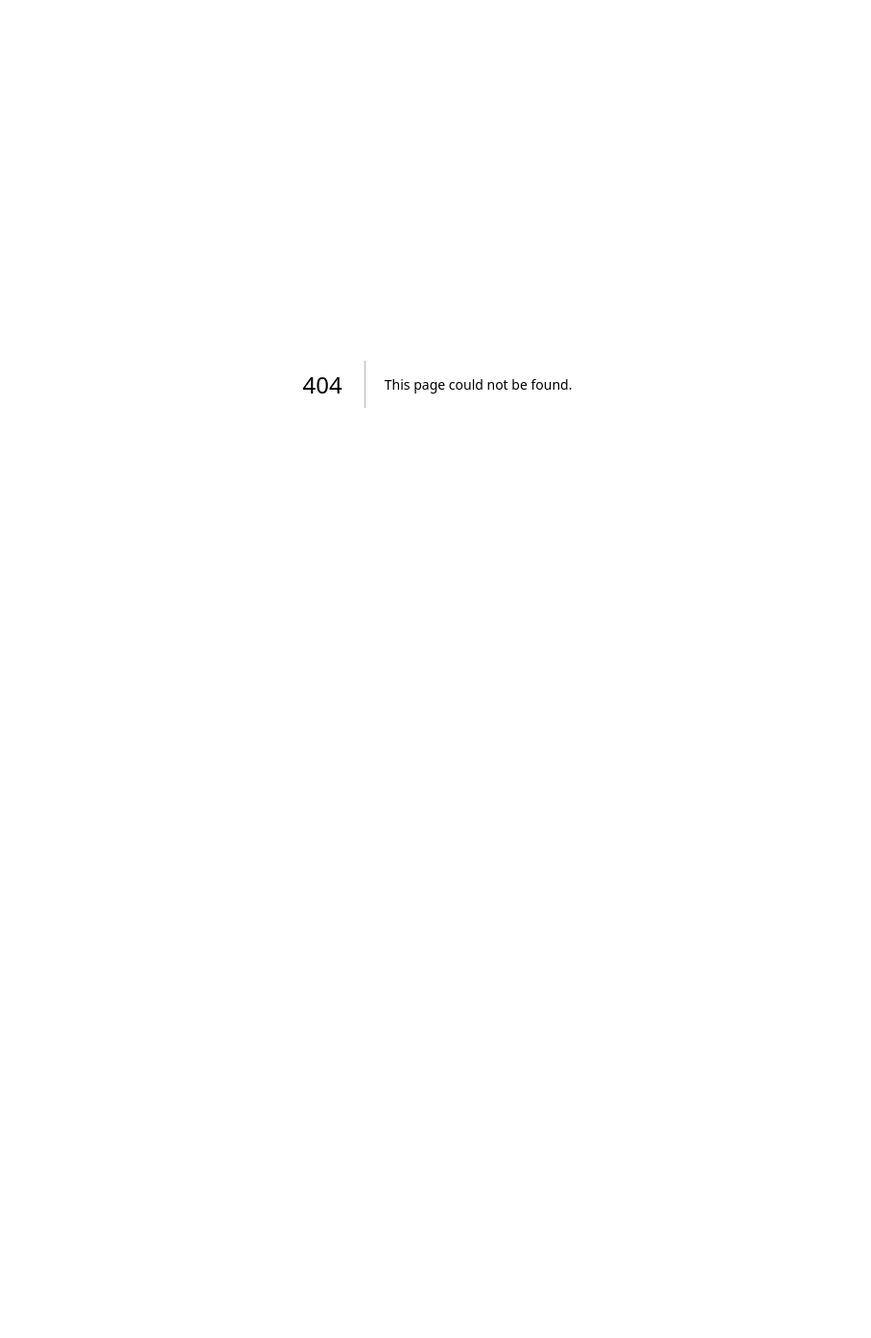
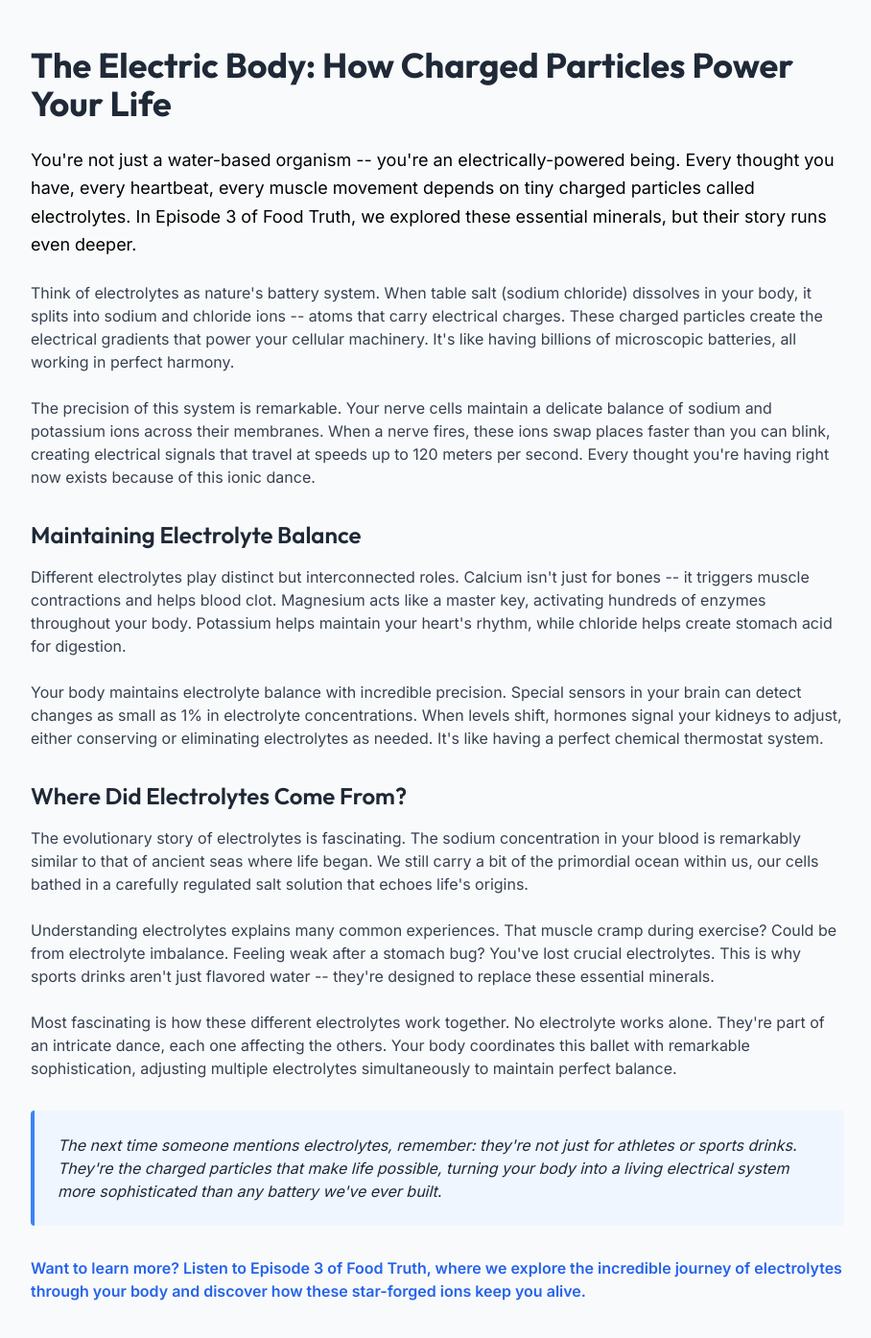
Before and after one commit to EricScottJohnston/foodtruth, a Next.js app: page /blog/b1e3 in a window 1280 px wide. Before the commit this address had no page. Shown: the top 1394 px of the page at 96% size, without its empty margins (184-1092 px from the left). Before the commit the page ends 800 px from the top, so only its background shows below. Built offline with nearby package versions, Linux system fonts and the light colour scheme.

Commit message:
Create page.jsx

```diff
--- /dev/null
+++ b/app/blog/b1e3/page.jsx
@@ -0,0 +1,69 @@
+'use client';
+
+import { Outfit } from 'next/font/google'
+
+const outfit = Outfit({ subsets: ['latin'] })
+
+export default function B1E3Blog() {
+  return (
+    <div className="min-h-screen bg-gray-50 py-12">
+      <article className="container mx-auto px-6 max-w-4xl">
+        <h1 className={`${outfit.className} text-3xl md:text-4xl font-bold mb-6 text-gray-800`}>
+          The Electric Body: How Charged Particles Power Your Life
+        </h1>
+
+        <div className="prose prose-lg prose-blue max-w-none">
+          <p className="text-lg leading-relaxed mb-6">
+            You're not just a water-based organism -- you're an electrically-powered being. Every thought you have, every heartbeat, every muscle movement depends on tiny charged particles called electrolytes. In Episode 3 of Food Truth, we explored these essential minerals, but their story runs even deeper.
+          </p>
+
+          <p className="text-gray-700 mb-6">
+            Think of electrolytes as nature's battery system. When table salt (sodium chloride) dissolves in your body, it splits into sodium and chloride ions -- atoms that carry electrical charges. These charged particles create the electrical gradients that power your cellular machinery. It's like having billions of microscopic batteries, all working in perfect harmony.
+          </p>
+
+          <p className="text-gray-700 mb-6">
+            The precision of this system is remarkable. Your nerve cells maintain a delicate balance of sodium and potassium ions across their membranes. When a nerve fires, these ions swap places faster than you can blink, creating electrical signals that travel at speeds up to 120 meters per second. Every thought you're having right now exists because of this ionic dance.
+          </p>
+
+          <h2 className={`${outfit.className} text-2xl font-semibold mt-8 mb-4 text-gray-800`}>
+            Maintaining Electrolyte Balance
+          </h2>
+
+          <p className="text-gray-700 mb-6">
+            Different electrolytes play distinct but interconnected roles. Calcium isn't just for bones -- it triggers muscle contractions and helps blood clot. Magnesium acts like a master key, activating hundreds of enzymes throughout your body. Potassium helps maintain your heart's rhythm, while chloride helps create stomach acid for digestion.
+          </p>
+
+          <p className="text-gray-700 mb-6">
+            Your body maintains electrolyte balance with incredible precision. Special sensors in your brain can detect changes as small as 1% in electrolyte concentrations. When levels shift, hormones signal your kidneys to adjust, either conserving or eliminating electrolytes as needed. It's like having a perfect chemical thermostat system.
+          </p>
+
+          <h2 className={`${outfit.className} text-2xl font-semibold mt-8 mb-4 text-gray-800`}>
+            Where Did Electrolytes Come From?
+          </h2>
+
+          <p className="text-gray-700 mb-6">
+            The evolutionary story of electrolytes is fascinating. The sodium concentration in your blood is remarkably similar to that of ancient seas where life began. We still carry a bit of the primordial ocean within us, our cells bathed in a carefully regulated salt solution that echoes life's origins.
+          </p>
+
+          <p className="text-gray-700 mb-6">
+            Understanding electrolytes explains many common experiences. That muscle cramp during exercise? Could be from electrolyte imbalance. Feeling weak after a stomach bug? You've lost crucial electrolytes. This is why sports drinks aren't just flavored water -- they're designed to replace these essential minerals.
+          </p>
+
+          <p className="text-gray-700 mb-6">
+            Most fascinating is how these different electrolytes work together. No electrolyte works alone. They're part of an intricate dance, each one affecting the others. Your body coordinates this ballet with remarkable sophistication, adjusting multiple electrolytes simultaneously to maintain perfect balance.
+          </p>
+
+          <div className="bg-blue-50 border-l-4 border-blue-500 p-6 my-8 rounded">
+            <p className="text-gray-800 italic">
+              The next time someone mentions electrolytes, remember: they're not just for athletes or sports drinks. They're the charged particles that make life possible, turning your body into a living electrical system more sophisticated than any battery we've ever built.
+            </p>
+          </div>
+
+          <p className="text-blue-600 font-semibold mt-8">
+            Want to learn more? Listen to Episode 3 of Food Truth, where we explore the incredible journey of electrolytes through your body and discover how these star-forged ions keep you alive.
+          </p>
+        </div>
+      </article>
+    </div>
+  );
+}
```
